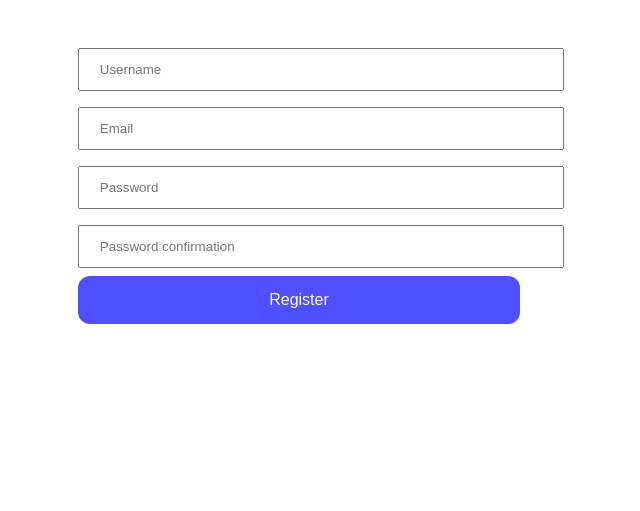
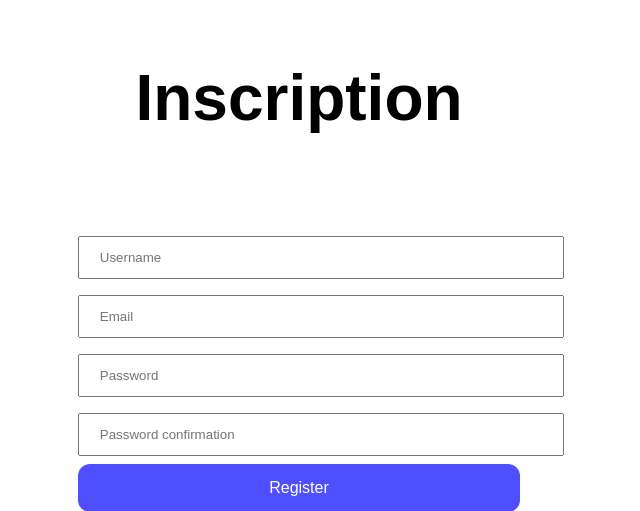
Before and after one commit to BenoitPrmt/Memento, a PHP site: page /register.php in a window 1280 px wide. Shown: the part 66-577 px from the top of the page, without its empty margins (341-981 px from the left). Run offline with PHP 8.4, Linux system fonts and the light colour scheme.

Commit message:
add title to login page and register page

```diff
--- a/login.php
+++ b/login.php
@@ -44,6 +44,10 @@ if (count($_POST) > 0) {
 
 <?php include 'layout/header.php' ?>
 
+<section class="center">
+    <h1>Connexion</h1>
+</section>
+
 <section class="container form-section">
     <form action="login.php" method="post">
         <input type="email" name="login" placeholder="Email">
--- a/register.php
+++ b/register.php
@@ -41,6 +41,10 @@ if (count($_POST) > 0) {
 
 <?php include 'layout/header.php' ?>
 
+<section class="center">
+    <h1>Inscription</h1>
+</section>
+
 <section class="container form-section">
     <form action="register.php" method="post" enctype="multipart/form-data">
         <input type="text" name="username" placeholder="Username">
```
